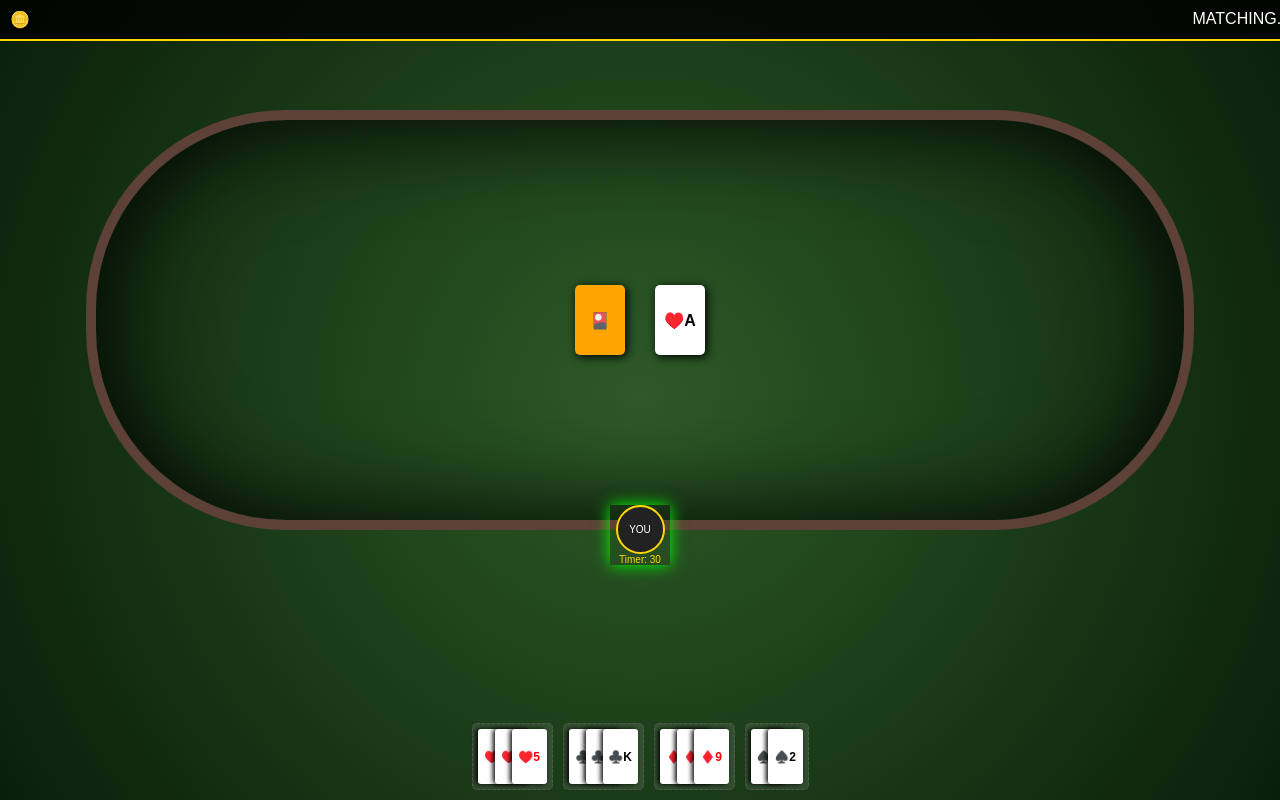
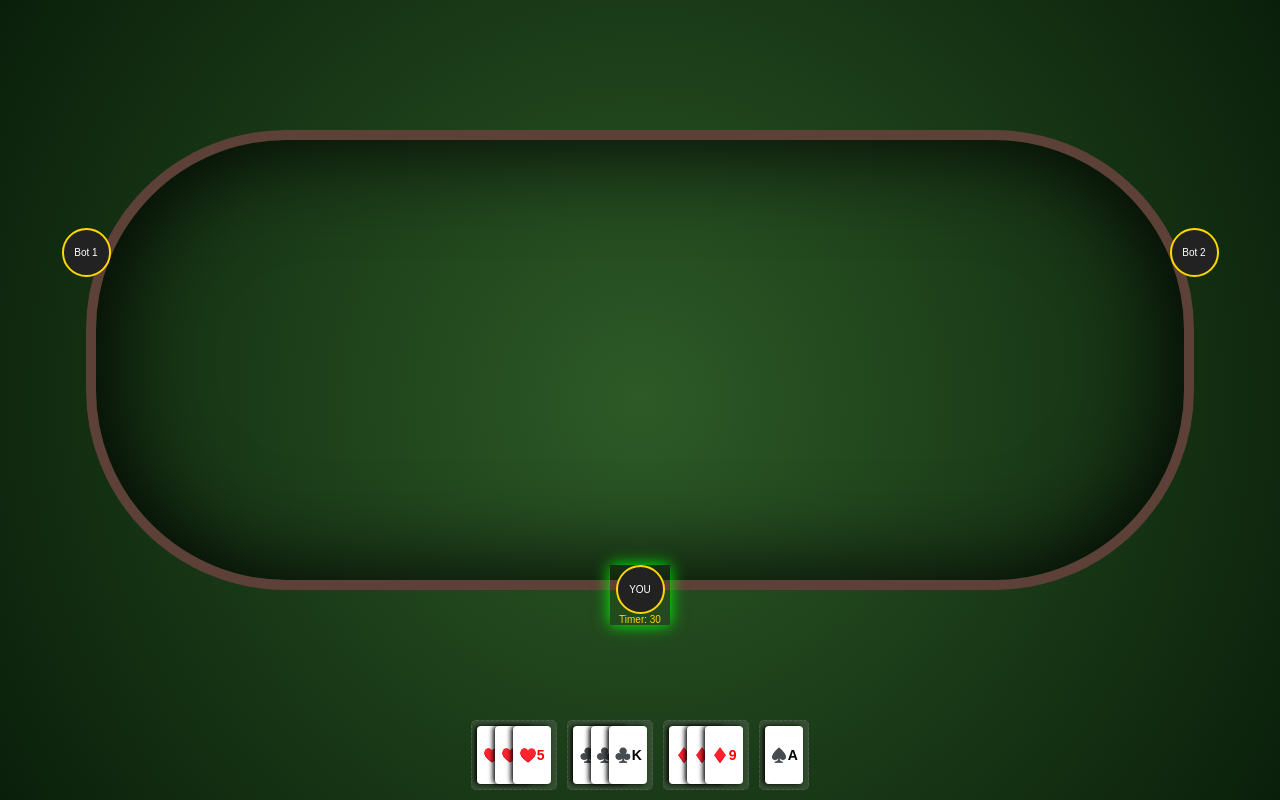
Before and after one commit to Rummyrexclub/RUMMYREX, a website: page public/play.html in a window 1280 px wide. Drawn offline with nearby package versions, Linux system fonts and the light colour scheme; no server answers.

Commit message:
Update play.html

```diff
--- a/public/play.html
+++ b/public/play.html
@@ -6,60 +6,44 @@
     <style>
         body { background: #000; margin: 0; overflow: hidden; font-family: sans-serif; }
         .game-canvas { width: 100vw; height: 100vh; background: radial-gradient(circle, #2d5a27, #0a1f0a); position: relative; }
-        .table { width: 85vw; height: 50vh; border: 10px solid #5d4037; border-radius: 200px; position: absolute; top: 40%; left: 50%; transform: translate(-50%, -50%); box-shadow: inset 0 0 100px #000; }
-        .player { position: absolute; width: 60px; text-align: center; color: #fff; }
+        .table { width: 85vw; height: 55vh; border: 10px solid #5d4037; border-radius: 200px; position: absolute; top: 45%; left: 50%; transform: translate(-50%, -50%); box-shadow: inset 0 0 100px #000; }
+        .player { position: absolute; width: 60px; text-align: center; color: #fff; z-index: 10; }
         .p1 { bottom: -45px; left: 50%; transform: translateX(-50%); }
+        .p2 { top: 20%; left: -40px; } .p3 { top: 20%; right: -40px; }
         .avatar { width: 45px; height: 45px; background: #222; border: 2px solid gold; border-radius: 50%; margin: 0 auto; display: flex; align-items: center; justify-content: center; font-size: 10px; }
         .active { border-color: #00ff00 !important; box-shadow: 0 0 15px #00ff00; }
-        .deck-box { position: absolute; top: 50%; left: 50%; transform: translate(-50%, -50%); display: flex; gap: 30px; }
-        .slot { width: 50px; height: 70px; background: white; border-radius: 5px; color: black; font-weight: bold; display: flex; align-items: center; justify-content: center; box-shadow: 2px 2px 10px #000; cursor: pointer; }
         .hand { position: fixed; bottom: 10px; width: 100%; display: flex; justify-content: center; gap: 10px; }
         .card-group { display: flex; background: rgba(255,255,255,0.1); padding: 5px; border-radius: 5px; border: 1px dashed #555; }
-        .card { width: 35px; height: 55px; background: white; border-radius: 3px; color: black; margin-left: -18px; display: flex; align-items: center; justify-content: center; font-size: 12px; font-weight: bold; box-shadow: -2px 0 5px #000; cursor: pointer; }
+        .card { width: 38px; height: 58px; background: white; border-radius: 4px; color: black; margin-left: -20px; display: flex; align-items: center; justify-content: center; font-size: 14px; font-weight: bold; box-shadow: -2px 0 5px #000; cursor: pointer; }
         .card:first-child { margin-left: 0; }
-        .header { position: fixed; top: 0; width: 100%; display: flex; justify-content: space-between; padding: 10px; background: rgba(0,0,0,0.8); border-bottom: 2px solid gold; }
     </style>
 </head>
 <body>
     <div class="game-canvas">
-        <div class="header">
-            <div style="color: gold;">🪙 <span id="cb">0</span></div>
-            <div id="msg" style="color:#fff;">MATCHING...</div>
-        </div>
         <div class="table">
             <div class="player p1 active"><div class="avatar">YOU</div><div style="color:gold; font-size:10px;">Timer: <span id="timer">30</span></div></div>
-            <div class="deck-box">
-                <div class="slot" style="background:orange; color:white;" onclick="pick()">🎴</div>
-                <div class="slot" id="opC">♥️A</div>
-            </div>
+            <div class="player p2"><div class="avatar">Bot 1</div></div>
+            <div class="player p3"><div class="avatar">Bot 2</div></div>
         </div>
         <div class="hand" id="myHand"></div>
     </div>
 <script>
     const socket = io();
-    document.getElementById('cb').innerText = localStorage.getItem('coins');
-    let hand = [['♥️3','♥️4','♥️5'], ['♣️J','♣️Q','♣️K'], ['♦️7','♦️8','♦️9'], ['♠️A','♠️2']];
+    let hand = [['♥️3','♥️4','♥️5'], ['♣️J','♣️Q','♣️K'], ['♦️7','♦️8','♦️9'], ['♠️A']];
     socket.emit('joinGame', { name: localStorage.getItem('name') });
     socket.on('timerUpdate', (t) => { document.getElementById('timer').innerText = t; });
-    socket.on('gameStart', () => { document.getElementById('msg').innerText = "YOUR TURN"; render(); });
+    socket.on('gameStart', () => { render(); });
     function render() {
         const h = document.getElementById('myHand'); h.innerHTML = '';
-        hand.forEach((g, gIdx) => {
+        hand.forEach((g) => {
             const d = document.createElement('div'); d.className = 'card-group';
-            g.forEach((c, cIdx) => {
+            g.forEach((c) => {
                 const cd = document.createElement('div'); cd.className = 'card';
                 cd.style.color = (c.includes('♥️') || c.includes('♦️')) ? 'red' : 'black';
-                cd.innerText = c; cd.onclick = () => discard(gIdx, cIdx);
-                d.appendChild(cd);
+                cd.innerText = c; d.appendChild(cd);
             });
             h.appendChild(d);
         });
-    }
-    function pick() { if(hand.flat().length < 14) { hand[hand.length-1].push('♣️K'); render(); } }
-    function discard(gIdx, cIdx) {
-        if(hand.flat().length < 14) return;
-        const c = hand[gIdx].splice(cIdx, 1);
-        document.getElementById('opC').innerText = c[0]; render();
     }
     render();
 </script>
```
